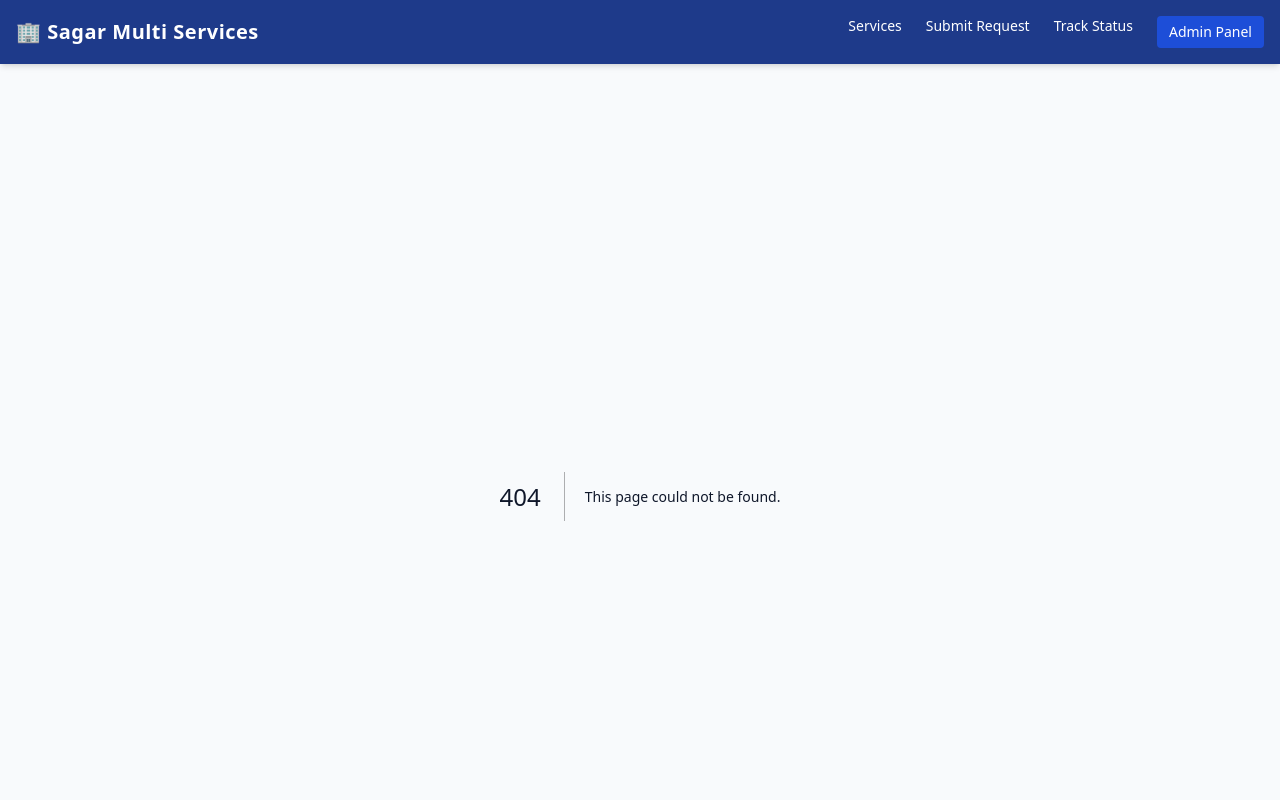
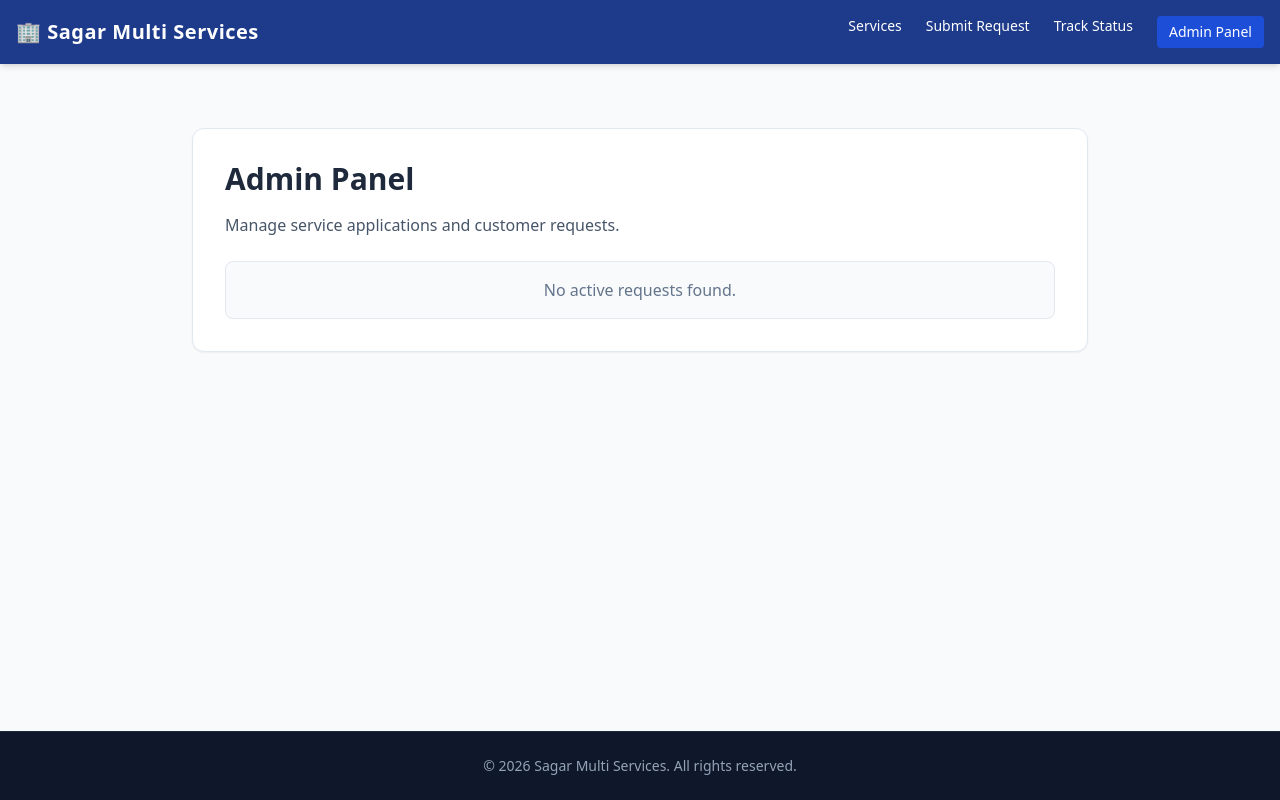
Before and after one commit to sagarmultiservices/sagar-multi-services, a Next.js app: page /sagar-multi-services/admin in a window 1280 px wide. Before the commit this address had no page. Shown: the top 800 px of the page. Built offline with nearby package versions, Linux system fonts and the light colour scheme.

Commit message:
Add AdminPage component for admin panel

```diff
--- /dev/null
+++ b/app/admin/page.jsx
@@ -0,0 +1,11 @@
+export default function AdminPage() {
+  return (
+    <div className="max-w-4xl mx-auto p-8 bg-white my-8 rounded-xl shadow-sm border border-slate-200">
+      <h1 className="text-3xl font-bold mb-4 text-slate-800">Admin Panel</h1>
+      <p className="text-slate-600 mb-6">Manage service applications and customer requests.</p>
+      <div className="bg-slate-50 p-4 rounded-lg border border-slate-200 text-slate-500 text-center">
+        No active requests found.
+      </div>
+    </div>
+  );
+}
```
